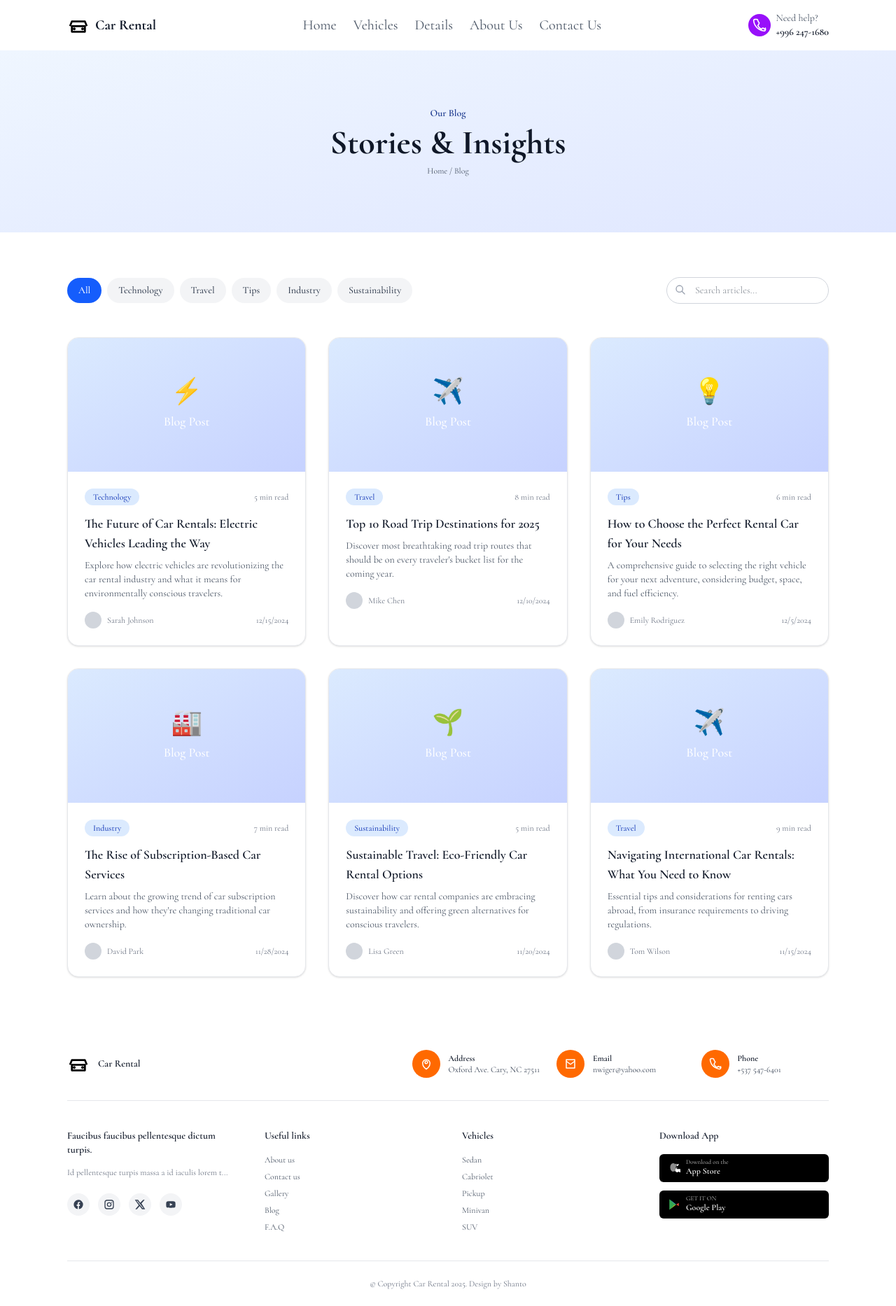
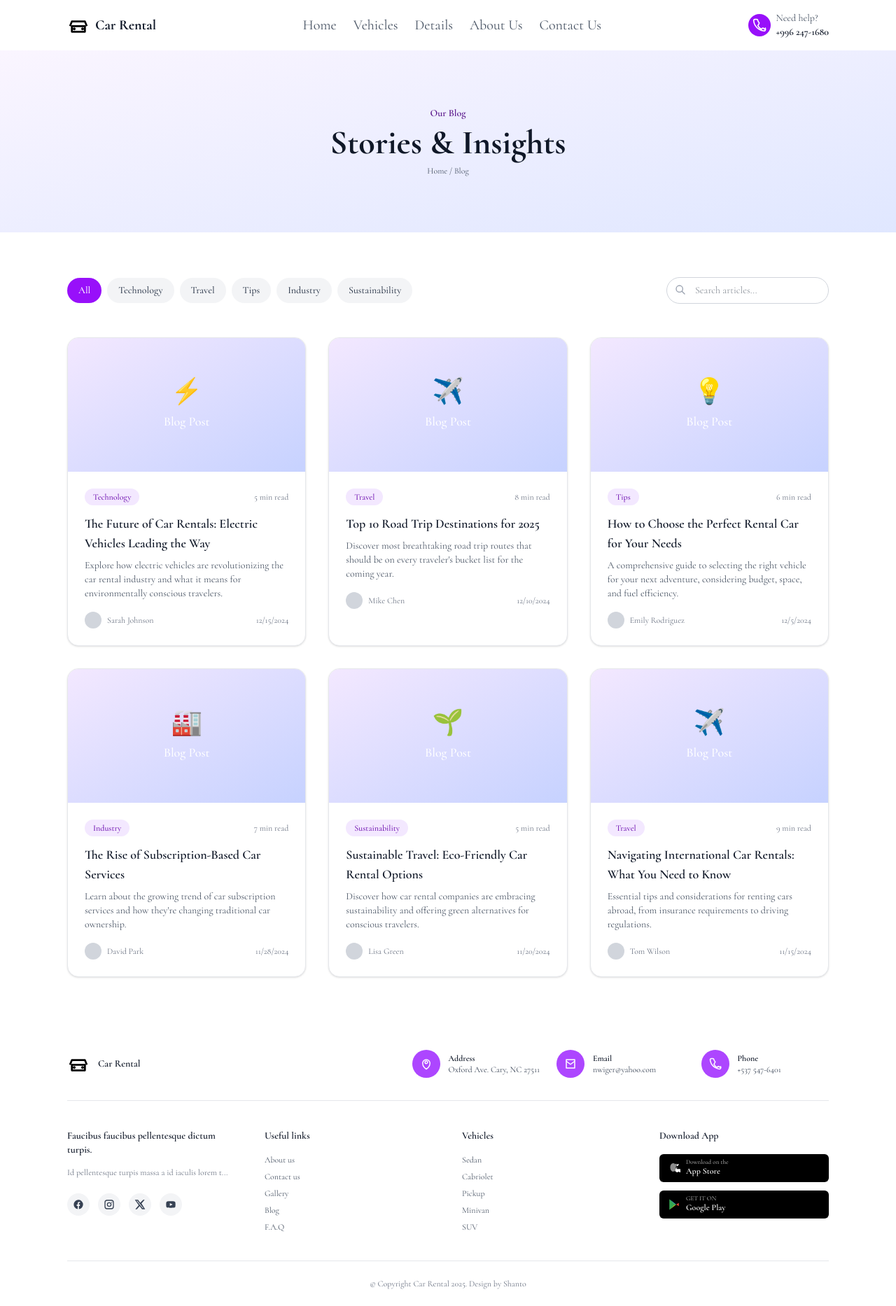
Before and after one commit to ShuvrotoKumar/car-rental, a Next.js app: page /blog in a window 1280 px wide. Shown: the whole page at 70% size. Built offline with nearby package versions, Linux system fonts and the light colour scheme.

Commit message:
updated primary colors and others

```diff
--- a/app/blog/page.tsx
+++ b/app/blog/page.tsx
@@ -102,10 +102,10 @@ export default function BlogPage() {
     <div className="min-h-screen bg-white">
       <Header />
 
-      <section className="bg-gradient-to-br from-blue-50 to-indigo-100 py-20">
+      <section className="bg-gradient-to-br from-purple-50 to-indigo-100 py-20">
         <div className="mx-auto max-w-screen-2xl px-6 md:px-10 lg:px-16 xl:px-24">
           <div className="text-center">
-            <div className="text-sm font-semibold text-blue-900">Our Blog</div>
+            <div className="text-sm font-semibold text-purple-900">Our Blog</div>
             <h1 className="mt-2 text-4xl font-bold text-gray-900 md:text-5xl">Stories & Insights</h1>
             <div className="mt-2 text-xs text-gray-600">Home / Blog</div>
           </div>
@@ -122,7 +122,7 @@ export default function BlogPage() {
                   key={category}
                   onClick={() => setSelectedCategory(category)}
                   className={`rounded-full px-4 py-2 text-sm font-medium transition-colors ${selectedCategory === category
-                      ? "bg-blue-600 text-white"
+                      ? "bg-purple-600 text-white"
                       : "bg-gray-100 text-gray-700 hover:bg-gray-200"
                     }`}
                 >
@@ -136,7 +136,7 @@ export default function BlogPage() {
                 placeholder="Search articles..."
                 value={searchTerm}
                 onChange={(e) => setSearchTerm(e.target.value)}
-                className="w-full rounded-full border border-gray-300 text-gray-800 px-4 py-2 pl-10 text-sm focus:outline-none focus:ring-2 focus:ring-blue-500 focus:border-transparent"
+                className="w-full rounded-full border border-gray-300 text-gray-800 px-4 py-2 pl-10 text-sm focus:outline-none focus:ring-2 focus:ring-purple-500 focus:border-transparent"
               />
               <svg
                 className="absolute left-3 top-2.5 h-4 w-4 text-gray-400"
@@ -162,7 +162,7 @@ export default function BlogPage() {
                   key={post.id}
                   className="group cursor-pointer overflow-hidden rounded-2xl border border-gray-200 bg-white shadow-sm transition-all duration-300 hover:shadow-lg hover:-translate-y-1"
                 >
-                  <div className="aspect-video w-full bg-gradient-to-br from-blue-100 to-indigo-200 flex items-center justify-center">
+                  <div className="aspect-video w-full bg-gradient-to-br from-purple-100 to-indigo-200 flex items-center justify-center">
                     <div className="text-white text-center">
                       <div className="text-4xl mb-2">
                         {post.category === 'Technology' && '⚡'}
@@ -176,12 +176,12 @@ export default function BlogPage() {
                   </div>
                   <div className="p-6">
                     <div className="mb-3 flex items-center justify-between">
-                      <span className="rounded-full bg-blue-100 px-3 py-1 text-xs font-medium text-blue-800">
+                      <span className="rounded-full bg-purple-100 px-3 py-1 text-xs font-medium text-purple-800">
                         {post.category}
                       </span>
                       <span className="text-xs text-gray-500">{post.readTime}</span>
                     </div>
-                    <h3 className="mb-2 text-lg font-semibold text-gray-900 group-hover:text-blue-600 transition-colors">
+                    <h3 className="mb-2 text-lg font-semibold text-gray-900 group-hover:text-purple-600 transition-colors">
                       {post.title}
                     </h3>
                     <p className="mb-4 text-sm text-gray-600 line-clamp-3">{post.excerpt}</p>
--- a/app/vehicles/[slug]/page.tsx
+++ b/app/vehicles/[slug]/page.tsx
@@ -188,7 +188,7 @@ export default function VehicleDetailsPage() {
               <div className="flex gap-4">
                 <Link
                   href="/contact"
-                  className="flex-1 bg-orange-500 text-white px-8 py-4 rounded-lg font-semibold hover:bg-orange-600 transition-colors text-center"
+                  className="flex-1 bg-purple-600 text-white px-8 py-4 rounded-lg font-semibold hover:bg-purple-700 transition-colors text-center"
                 >
                   Book Now
                 </Link>
--- a/components/layout/Footer.tsx
+++ b/components/layout/Footer.tsx
@@ -19,7 +19,7 @@ export default function Footer() {
 
           <div className="grid grid-cols-1 gap-4 sm:grid-cols-3 sm:gap-6">
             <div className="flex items-center gap-3">
-              <div className="flex h-10 w-10 items-center justify-center rounded-full bg-orange-500 text-white" aria-hidden="true">
+              <div className="flex h-10 w-10 items-center justify-center rounded-full bg-purple-500 text-white" aria-hidden="true">
                 <svg width="18" height="18" viewBox="0 0 24 24" fill="none" xmlns="http://www.w3.org/2000/svg">
                   <path d="M12 22s7-4.5 7-11a7 7 0 1 0-14 0c0 6.5 7 11 7 11Z" stroke="currentColor" strokeWidth="2" strokeLinejoin="round" />
                   <path d="M12 11.5a2.5 2.5 0 1 0 0-5 2.5 2.5 0 0 0 0 5Z" stroke="currentColor" strokeWidth="2" />
@@ -32,7 +32,7 @@ export default function Footer() {
             </div>
 
             <div className="flex items-center gap-3">
-              <div className="flex h-10 w-10 items-center justify-center rounded-full bg-orange-500 text-white" aria-hidden="true">
+              <div className="flex h-10 w-10 items-center justify-center rounded-full bg-purple-500 text-white" aria-hidden="true">
                 <svg width="18" height="18" viewBox="0 0 24 24" fill="none" xmlns="http://www.w3.org/2000/svg">
                   <path d="M4 4h16v16H4V4Z" stroke="currentColor" strokeWidth="2" strokeLinejoin="round" />
                   <path d="M4 7l8 6 8-6" stroke="currentColor" strokeWidth="2" strokeLinejoin="round" />
@@ -45,7 +45,7 @@ export default function Footer() {
             </div>
 
             <div className="flex items-center gap-3">
-              <div className="flex h-10 w-10 items-center justify-center rounded-full bg-orange-500 text-white" aria-hidden="true">
+              <div className="flex h-10 w-10 items-center justify-center rounded-full bg-purple-500 text-white" aria-hidden="true">
                 <svg width="18" height="18" viewBox="0 0 24 24" fill="none" xmlns="http://www.w3.org/2000/svg">
                   <path d="M22 16.92v3a2 2 0 0 1-2.18 2 19.79 19.79 0 0 1-8.63-3.07 19.5 19.5 0 0 1-6.7-6.7A19.79 19.79 0 0 1 2 4.18 2 2 0 0 1 4.18 2h3a2 2 0 0 1 2 1.72c.1.95.45 1.84 1 2.61l.71.71a2 2 0 0 1 0 2.82L9.18 12.8a15 15 0 0 0 6 6l1.27-1.27a2 2 0 0 1 2.82 0l.71.71c.77.55 1.66.9 2.61 1A2 2 0 0 1 22 16.92z" stroke="currentColor" strokeWidth="2" strokeLinejoin="round" />
                 </svg>
--- a/components/sections/ChooseCarSection.tsx
+++ b/components/sections/ChooseCarSection.tsx
@@ -140,7 +140,7 @@ export default function ChooseCarSection() {
 
                 <Link
                   href={`/vehicles/${car.slug}`}
-                  className="mt-4 block w-full rounded-lg bg-orange-500 py-2 text-xs font-semibold text-white hover:bg-orange-600 text-center transition-colors"
+                  className="mt-4 block w-full rounded-lg bg-purple-500 py-2 text-xs font-semibold text-white hover:bg-purple-600 text-center transition-colors"
                 >
                   View Details
                 </Link>
```
Also changed, not shown: app/contact/page.tsx (+8 -8 lines), components/sections/HeroSection.tsx (+8 -8 lines).
